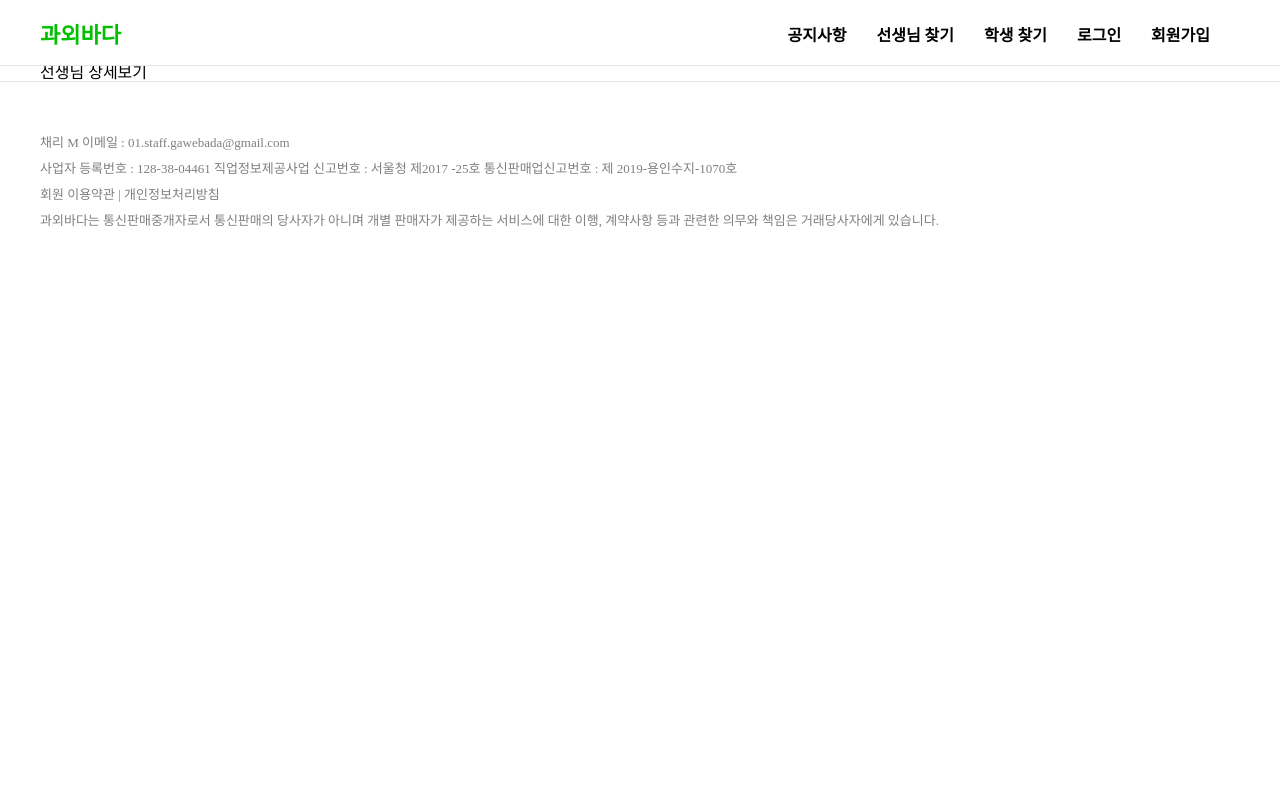
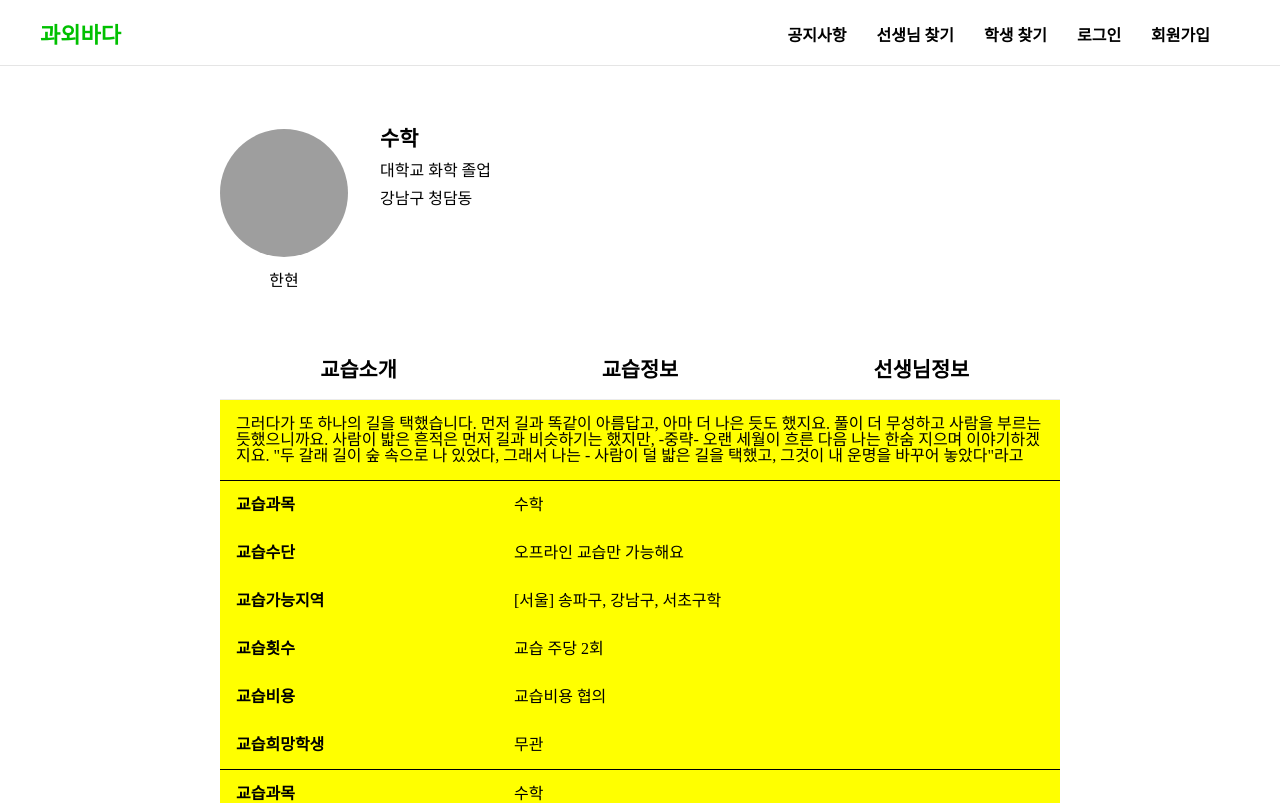
Before and after one commit to reignkk1/coding-tutoring-client, a React (Create React App) app: page /view/teachers/1 in a window 1280 px wide. Shown: the top 803 px of the page. Built offline with nearby package versions, Linux system fonts and the light colour scheme; grey boxes are pictures that could not be loaded.

Commit message:
style: 선생님 상세보기

```diff
--- a/src/App.tsx
+++ b/src/App.tsx
@@ -2,10 +2,7 @@ import { RouterProvider, createBrowserRouter, Outlet } from "react-router-dom";
 import Home from "./pages/Home";
 import SignUp from "./pages/SignUp";
 import SignIn from "./pages/SignIn";
-import User from "./pages/User";
 import MyPage from "./pages/MyPage";
-import Teachers from "./pages/Teachers";
-import Students from "./pages/Students";
 import Notice from "./pages/Notice";
 import TeacherDetail from "./pages/TeacherDetail";
 import StudentDetail from "./pages/StudentDetail";
--- /dev/null
+++ b/src/components/detail/Category.tsx
@@ -0,0 +1,62 @@
+import { styled } from "styled-components";
+
+interface CategoryProps {
+  selected: string;
+  changeSelected: (categoryName: string) => void;
+}
+export default function Category({ selected, changeSelected }: CategoryProps) {
+  const categories = [
+    { name: "intro", text: "교습소개" },
+    { name: "info", text: "교습정보" },
+    { name: "teacherInfo", text: "선생님정보" },
+  ];
+
+  return (
+    <CategoryContianer>
+      {categories.map((c) => (
+        <a href={`#${c.name}`}>
+          <li onClick={() => changeSelected(c.name)}>
+            <button className={`${selected === c.name && "selected"}`}>
+              {c.text}
+            </button>
+          </li>
+        </a>
+      ))}
+    </CategoryContianer>
+  );
+}
+
+const CategoryContianer = styled.ul`
+  display: flex;
+  justify-content: space-between;
+  border-bottom: 1px solid #00000014;
+  margin-top: 3rem;
+
+  a {
+    width: 33%;
+    li {
+      width: 100%;
+      text-align: center;
+
+      button {
+        position: relative;
+        width: 100%;
+        padding: 1rem;
+        font-size: 1.3rem;
+        font-weight: 700;
+
+        &.selected {
+          &::after {
+            content: "";
+            position: absolute;
+            right: 0;
+            bottom: -3px;
+            height: 3px;
+            width: 100%;
+            background: black;
+          }
+        }
+      }
+    }
+  }
+`;
--- a/src/pages/MyPage.tsx
+++ b/src/pages/MyPage.tsx
@@ -98,7 +98,7 @@ export default function MyPage(): JSX.Element {
   );
 }
 
-const Container = styled.div`
+export const Container = styled.div`
   width: 70%;
   margin-inline: auto;
   padding-block: 4rem;
@@ -123,7 +123,7 @@ const Profile = styled.div`
   }
 `;
 
-const ImgContainer = styled.div`
+export const ImgContainer = styled.div`
   width: 8rem;
   height: 8rem;
   border-radius: 100%;
--- a/src/pages/TeacherDetail.tsx
+++ b/src/pages/TeacherDetail.tsx
@@ -1,5 +1,175 @@
+import { useState } from "react";
+import { styled } from "styled-components";
 import Wrapper from "../components/common/Wrapper";
+import { Container, ImgContainer } from "./MyPage";
+import Category from "../components/detail/Category";
 
 export default function TeacherDetail() {
-  return <Wrapper>선생님 상세보기</Wrapper>;
+  const [selected, setSelected] = useState("teachers");
+
+  const changeSelected = (categoryName: string) => {
+    setSelected(categoryName);
+  };
+  const post = {
+    name: "한현",
+    img: "https://images.unsplash.com/photo-1544717305-2782549b5136?ixlib=rb-4.0.3&ixid=MnwxMjA3fDB8MHxwaG90by1wYWdlfHx8fGVufDB8fHx8&auto=format&fit=crop&w=687&q=80",
+    id: 1,
+    category: "students",
+    subject: "수학",
+    intro: "대원외고 졸 수학/영어 수업",
+    education: "대학교 화학 졸업",
+    address: "강남구 청담동",
+    description: [],
+  };
+  return (
+    <Wrapper>
+      <Container>
+        <Profile>
+          <div className="left">
+            <ImgContainer>
+              <img src={post.img} alt="profile-img" />
+            </ImgContainer>
+            <p>{post.name}</p>
+          </div>
+          <div className="right">
+            <p>{post.subject}</p>
+            <p>{post.education}</p>
+            <p>{post.address}</p>
+          </div>
+        </Profile>
+        <Category selected={selected} changeSelected={changeSelected} />
+        <SectionContainer>
+          <Section id="intro">
+            <div>
+              그러다가 또 하나의 길을 택했습니다. 먼저 길과 똑같이 아름답고,
+              아마 더 나은 듯도 했지요. 풀이 더 무성하고 사람을 부르는
+              듯했으니까요. 사람이 밟은 흔적은 먼저 길과 비슷하기는 했지만,
+              -중략- 오랜 세월이 흐른 다음 나는 한숨 지으며 이야기하겠지요. "두
+              갈래 길이 숲 속으로 나 있었다, 그래서 나는 - 사람이 덜 밟은 길을
+              택했고, 그것이 내 운명을 바꾸어 놓았다"라고
+            </div>
+          </Section>
+          <Section id="info">
+            <div className="border">
+              <div>
+                <span>교습과목</span>
+                <span>수학</span>
+              </div>
+              <div>
+                <span>교습수단</span>
+                <span>오프라인 교습만 가능해요</span>
+              </div>
+              <div>
+                <span>교습가능지역</span>
+                <span>[서울] 송파구, 강남구, 서초구학</span>
+              </div>
+              <div>
+                <span>교습횟수</span>
+                <span>교습 주당 2회</span>
+              </div>
+              <div>
+                <span>교습비용</span>
+                <span>교습비용 협의</span>
+              </div>
+              <div>
+                <span>교습희망학생</span>
+                <span>무관</span>
+              </div>
+            </div>
+          </Section>
+          <Section id="teacherInfo">
+            <div className="border">
+              <div>
+                <span>교습과목</span>
+                <span>수학</span>
+              </div>
+              <div>
+                <span>교습수단</span>
+                <span>오프라인 교습만 가능해요</span>
+              </div>
+              <div>
+                <span>교습가능지역</span>
+                <span>[서울] 송파구, 강남구, 서초구학</span>
+              </div>
+              <div>
+                <span>교습횟수</span>
+                <span>교습 주당 2회</span>
+              </div>
+              <div>
+                <span>교습비용</span>
+                <span>교습비용 협의</span>
+              </div>
+              <div>
+                <span>교습희망학생</span>
+                <span>무관</span>
+              </div>
+            </div>
+          </Section>
+        </SectionContainer>
+      </Container>
+    </Wrapper>
+  );
 }
+
+export const Profile = styled.div`
+  display: flex;
+  align-items: flex-start;
+  gap: 2rem;
+
+  .left {
+    display: flex;
+    flex-direction: column;
+    align-items: center;
+
+    p {
+      margin-top: 1rem;
+    }
+  }
+
+  .right {
+    font-size: 1rem;
+
+    p {
+      margin-bottom: 0.8rem;
+
+      &:first-child {
+        font-size: 1.3rem;
+        font-weight: bold;
+      }
+    }
+  }
+`;
+
+const SectionContainer = styled.section`
+  background-color: yellow;
+`;
+
+const Section = styled.section`
+  background-color: yellow;
+  display: flex;
+  flex-direction: column;
+  border-bottom: 1px solid black;
+
+  &#info,
+  &#teacherInfo {
+    .border {
+      width: 70%;
+
+      div {
+        display: flex;
+        padding: 1rem;
+
+        span {
+          &:first-child {
+            width: 50%;
+            font-weight: 700;
+          }
+        }
+      }
+    }
+  }
+
+  &#intro {
+    padding: 1rem;
+  }
+`;
```
